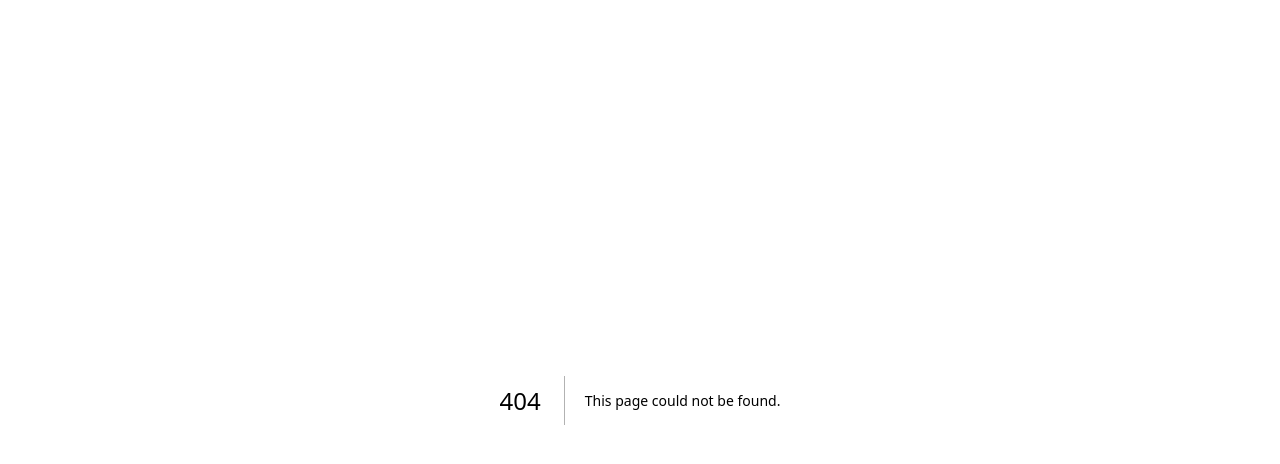
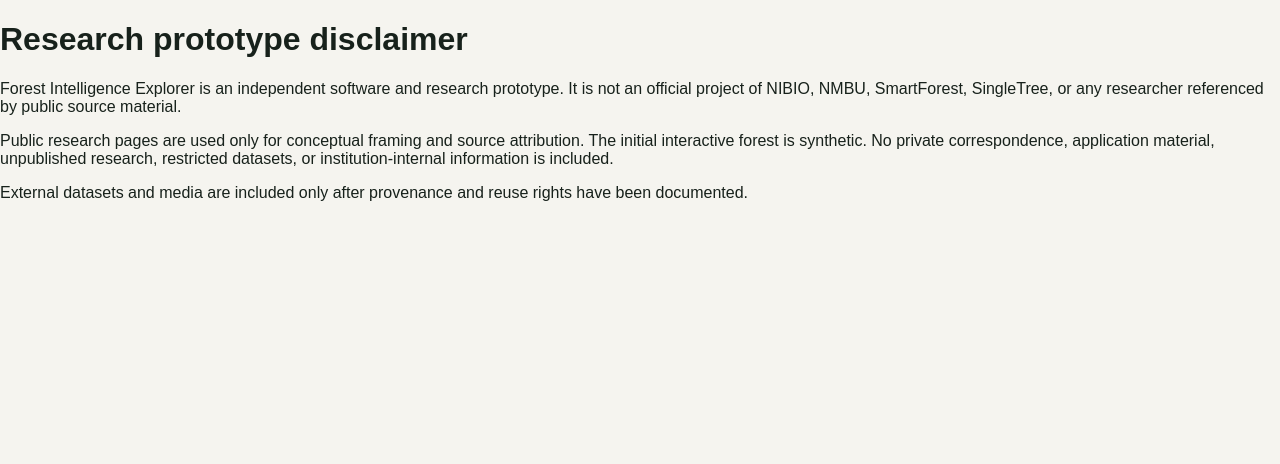
Before and after one commit to glaucojrcarvalho/multimodal-forest-explorer, a Next.js app: page /disclaimer in a window 1280 px wide. Before the commit this address had no page. Shown: the top 464 px of the page. Built offline with nearby package versions, Linux system fonts and the light colour scheme.

Commit message:
feat: research disclaimer (#84)

```diff
--- /dev/null
+++ b/app/disclaimer/page.tsx
@@ -0,0 +1,22 @@
+export default function DisclaimerPage() {
+  return (
+    <main>
+      <h1>Research prototype disclaimer</h1>
+      <p>
+        Forest Intelligence Explorer is an independent software and research
+        prototype. It is not an official project of NIBIO, NMBU, SmartForest,
+        SingleTree, or any researcher referenced by public source material.
+      </p>
+      <p>
+        Public research pages are used only for conceptual framing and source
+        attribution. The initial interactive forest is synthetic. No private
+        correspondence, application material, unpublished research, restricted
+        datasets, or institution-internal information is included.
+      </p>
+      <p>
+        External datasets and media are included only after provenance and
+        reuse rights have been documented.
+      </p>
+    </main>
+  );
+}
```
